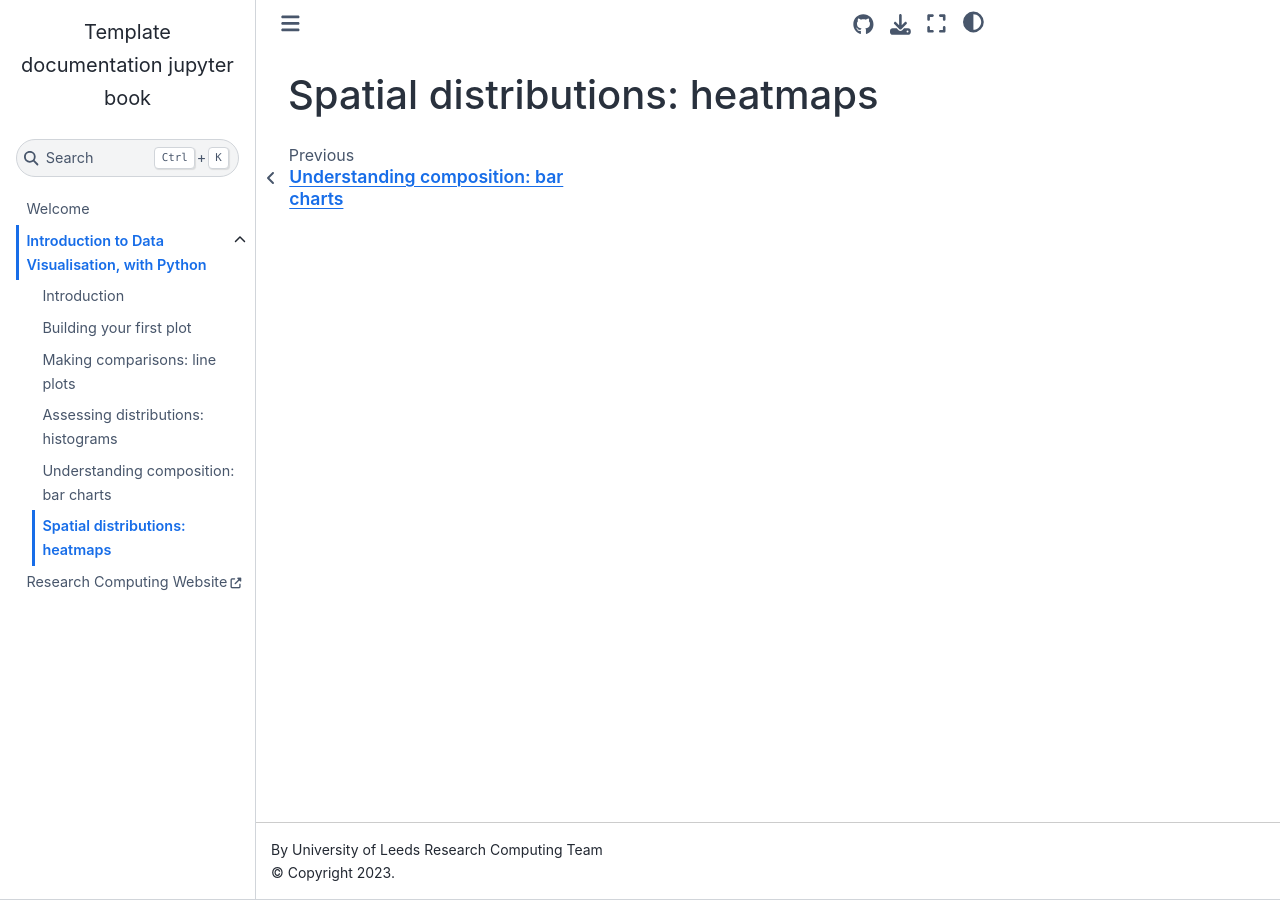
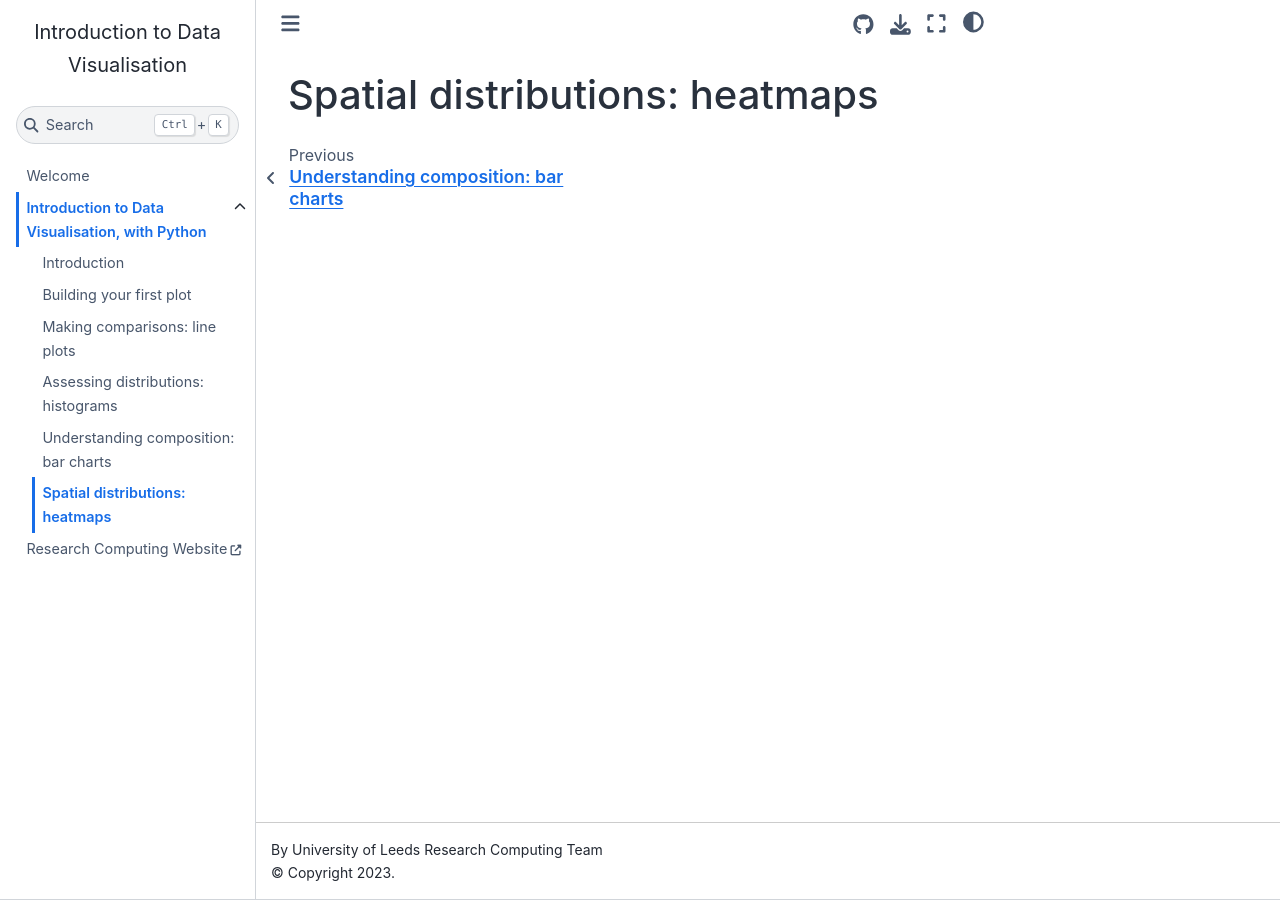
Before and after one commit to ARCTraining/data-vis, a Jupyter Book: the page built from docs/06-heatmaps.md, in a window 1280 px wide. Built offline with Jupyter Book 1.0.4 settings and Sphinx 7.4.7 and the Sphinx Book theme 1.1.4, drawn with Linux system fonts in a browser that asks for light colours.

Commit message:
Update _config.yml
Add url

```diff
--- a/docs/_config.yml
+++ b/docs/_config.yml
@@ -1,5 +1,5 @@
 # Book settings
-title: Template documentation jupyter book
+title: Introduction to Data Visualisation
 author: University of Leeds Research Computing Team
 logo: ./assets/img/logo/logo.png
 email: ask-rc@leeds.ac.uk
@@ -18,7 +18,7 @@ html:
   use_repository_button: true
   use_issues_button: true
   use_edit_page_button: true
-  baseurl                   : "https://arctraining.github.io/template-jb-docs"  # The base URL where your book will be hosted. Used for creating image previews and social links. e.g.: https://mypage.com/mybook/
+  baseurl                   : "https://arctraining.github.io/data-vis-101"  # The base URL where your book will be hosted. Used for creating image previews and social links. e.g.: https://mypage.com/mybook/
 
 # Launch button settings
 launch_buttons:
```
